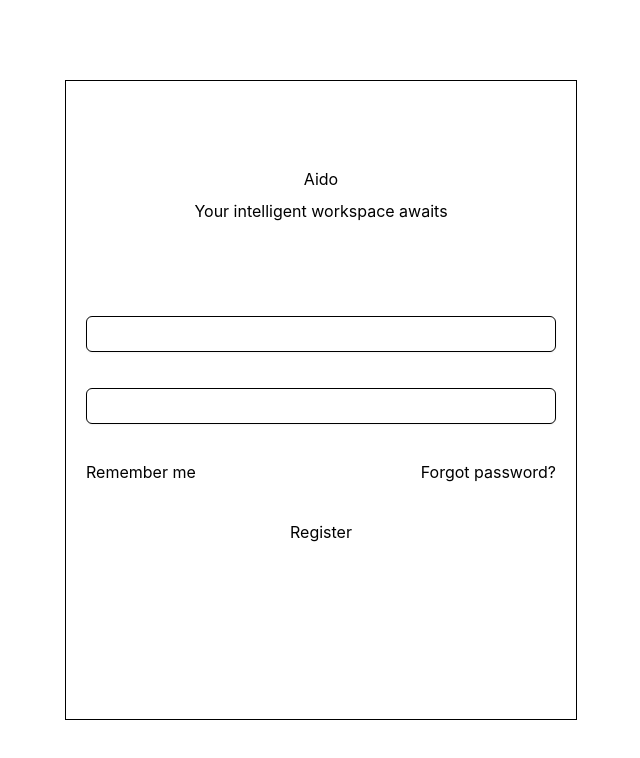
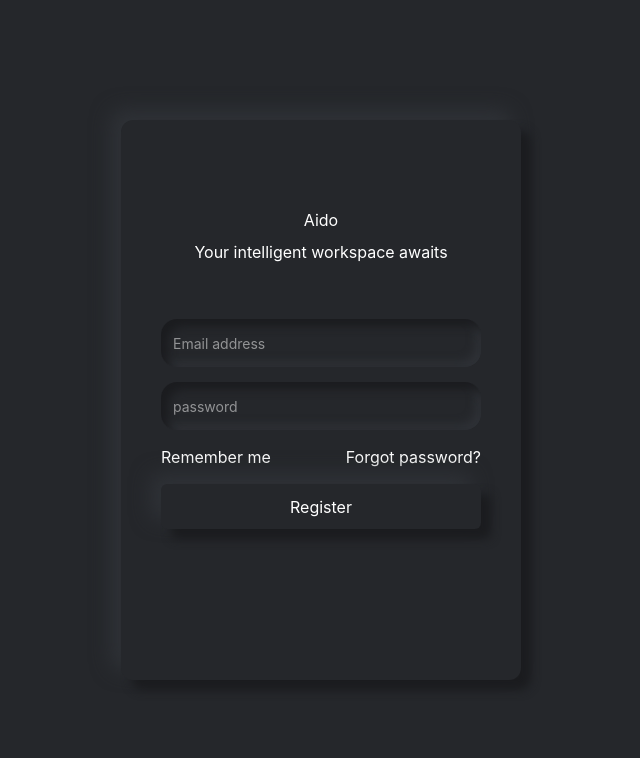
Before and after one commit to ajith-kanna/AIDO, a React (Vite) app in the folder client/: page / in a window 1280 px wide. Shown: the top 758 px of the page, without its empty margins (319-959 px from the left). Built offline with nearby package versions, Linux system fonts and the light colour scheme.

Commit message:
login on progress

```diff
--- a/client/@/components/ui/input.tsx
+++ /dev/null
@@ -1,20 +0,0 @@
-import * as React from "react"
-import { cn } from "cn"
-
-function Input({ className, type, ...props }: React.ComponentProps<"input">) {
-  return (
-    <input
-      type={type}
-      data-slot="input"
-      className={cn(
-        "h-9 w-full min-w-0 rounded-md border border-input bg-transparent px-3 py-1 text-base shadow-xs transition-[color,box-shadow] outline-none selection:bg-primary selection:text-primary-foreground file:inline-flex file:h-7 file:border-0 file:bg-transparent file:text-sm file:font-medium file:text-foreground placeholder:text-muted-foreground disabled:pointer-events-none disabled:cursor-not-allowed disabled:opacity-50 md:text-sm dark:bg-input/30",
-        "focus-visible:border-ring focus-visible:ring-[3px] focus-visible:ring-ring/50",
-        "aria-invalid:border-destructive aria-invalid:ring-destructive/20 dark:aria-invalid:ring-destructive/40",
-        className
-      )}
-      {...props}
-    />
-  )
-}
-
-export { Input }
--- a/client/src/auth/Background.tsx
+++ b/client/src/auth/Background.tsx
@@ -2,7 +2,7 @@ import { motion } from "framer-motion";
 
 const Background = () => {
   return (
-    <div className="h-screen w-screen bg-primary relative overflow-hidden">
+    <div className="h-screen w-screen bg-primary absolute overflow-hidden -z-10">
 
       <motion.div
           aria-hidden="true"
--- a/client/src/auth/Register.tsx
+++ b/client/src/auth/Register.tsx
@@ -1,21 +1,28 @@
 import { Input } from "@/components/ui/input";
+import Background from "./Background";
 const Register = () => {
   return (
-    <div className="h-dvh flex flex-row justify-center items-center">
-      <div className="h-[80%] w-[40%] p-[20px] border">
+    <div className="h-dvh flex flex-row justify-center items-center text-white">
+      <Background />
+      <div className=" size-full rounded-xl md:h-[70%] md:w-[400px] p-10 bg-primary shadow-[10px_10px_10px_#1b1c1f,_-10px_-10px_20px_#2f3237]">
         <div className="h-[30%] flex flex-col justify-center items-center gap-2 ">
           <div></div>
           <h1>Aido</h1>
           <p>Your intelligent workspace awaits</p>
         </div>
         <div className="h-[50%] flex flex-col justify-evenly">
-          <Input />
-          <Input />
+
+            <Input placeholder="Email address" />
+
+
+          <Input placeholder="password" />
           <div className="flex flex-row justify-between">
             <p>Remember me</p>
             <button>Forgot password?</button>
           </div>
-          <button>Register</button>
+          <button className="w-full h-[45px] rounded-md text-center shadow-[10px_10px_10px_#1b1c1f,_-10px_-10px_20px_#2f3237]  ">
+            Register
+          </button>
         </div>
         <div className="h-[20%]"></div>
       </div>
--- a/client/src/components/ui/input.tsx
+++ b/client/src/components/ui/input.tsx
@@ -1,21 +1,23 @@
-import * as React from "react"
+import * as React from "react";
 
-import { cn } from "@/lib/utils"
+import { cn } from "@/lib/utils";
 
 function Input({ className, type, ...props }: React.ComponentProps<"input">) {
   return (
+    <div className="rounded-2xl shadow-[inset_7px_7px_10px_#1b1c1f,_inset_-5px_-5px_10px_#2f3237]">
       <input
         type={type}
         data-slot="input"
         className={cn(
-        "h-9 w-full min-w-0 rounded-md border border-input bg-transparent px-3 py-1 text-base shadow-xs transition-[color,box-shadow] outline-none selection:bg-primary selection:text-primary-foreground file:inline-flex file:h-7 file:border-0 file:bg-transparent file:text-sm file:font-medium file:text-foreground placeholder:text-muted-foreground disabled:pointer-events-none disabled:cursor-not-allowed disabled:opacity-50 md:text-sm dark:bg-input/30",
-        "focus-visible:border-ring focus-visible:ring-[3px] focus-visible:ring-ring/50",
+          "h-12 w-full min-w-0 rounded-2xl bg-transparent px-3 py-1 text-base  transition-[color,box-shadow] outline-none selection:bg-primary selection:text-primary-foreground file:inline-flex file:h-7 file:border-0 file:bg-transparent file:text-sm file:font-medium file:text-foreground placeholder:text-muted-foreground disabled:pointer-events-none disabled:cursor-not-allowed disabled:opacity-50 md:text-sm dark:bg-input/30",
+          // "focus-visible:border-ring focus-visible:ring-[3px] focus-visible:ring-ring/50",
           "aria-invalid:border-destructive aria-invalid:ring-destructive/20 dark:aria-invalid:ring-destructive/40",
           className,
         )}
         {...props}
       />
-  )
+    </div>
+  );
 }
 
-export { Input }
+export { Input };
```
Lines whose indentation alone changed are shown as unchanged.
